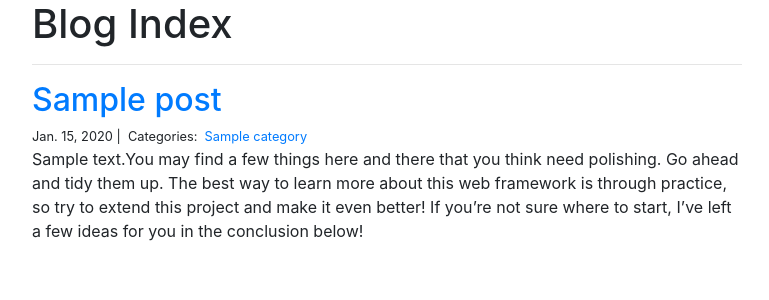
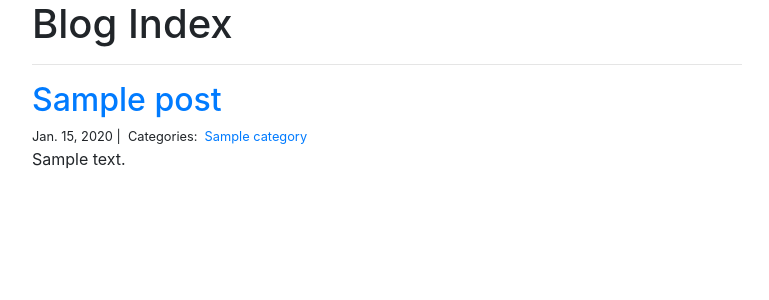
Before and after one commit to kenta1114/pyblog, a Django app: template pyblog/blog/templates/blog_index.html in a window 1280 px wide. Shown: the part 56-356 px from the top of the page, without its empty margins (253-1022 px from the left). Run offline with Django 3.2, Linux system fonts and the light colour scheme; the template is opened without the code that fills it: most values are stand-ins (such as "Sample title", 1, 10 or a date in 2020); some libraries are stand-ins or nearby versions.

Commit message:
Update blog_index.html

```diff
--- a/pyblog/blog/templates/blog_index.html
+++ b/pyblog/blog/templates/blog_index.html
@@ -14,7 +14,7 @@
         </a>&nbsp;
         {% endfor %}
     </small>
-    <p>{{ post.body | slice:":400" }}You may find a few things here and there that you think need polishing. Go ahead and tidy them up. The best way to learn more about this web framework is through practice, so try to extend this project and make it even better! If you’re not sure where to start, I’ve left a few ideas for you in the conclusion below!</p>
+    <p>{{ post.body | slice:":400" }}</p>
     {% endfor %}
 </div>
 {% endblock %}
```
